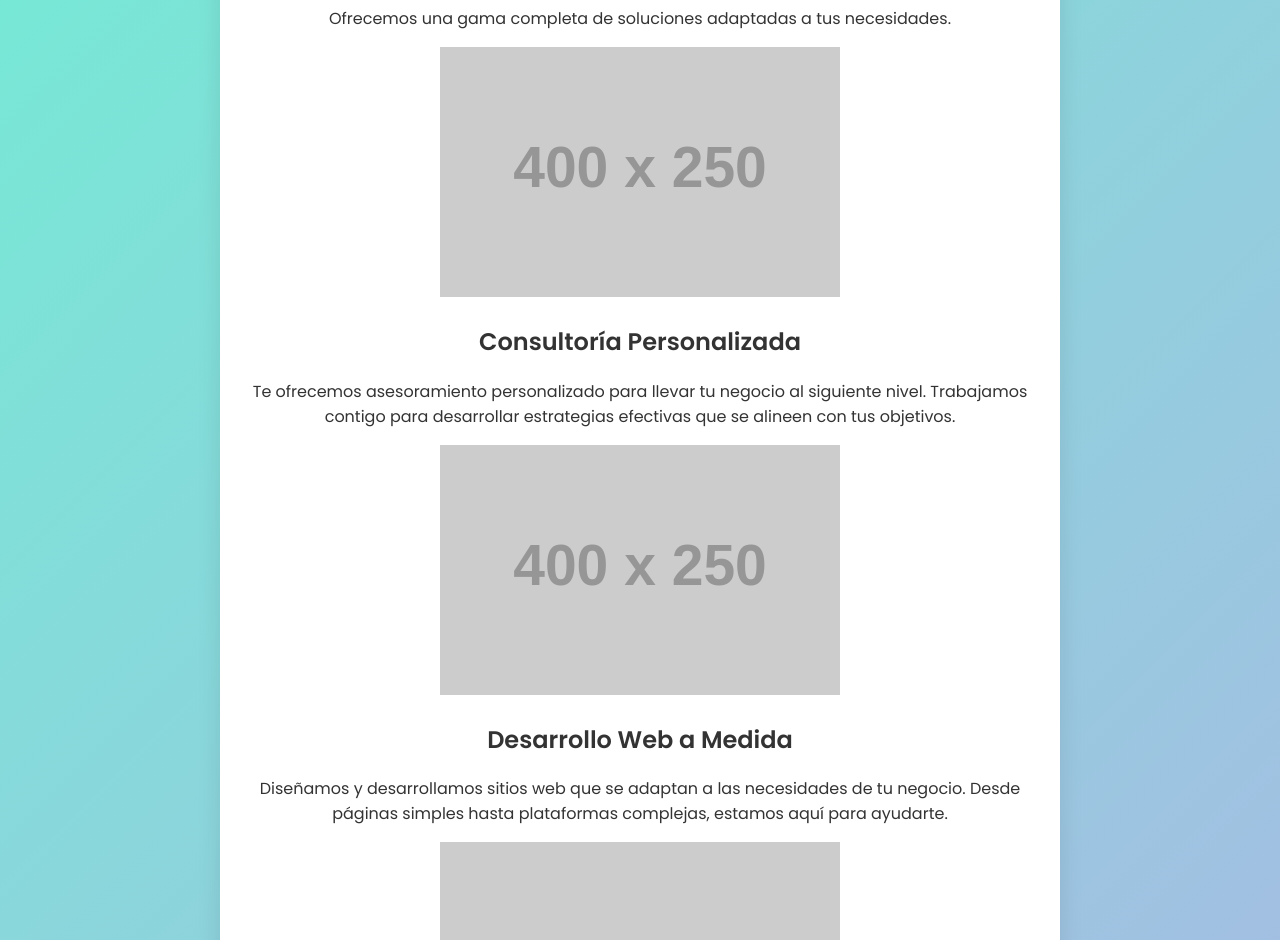
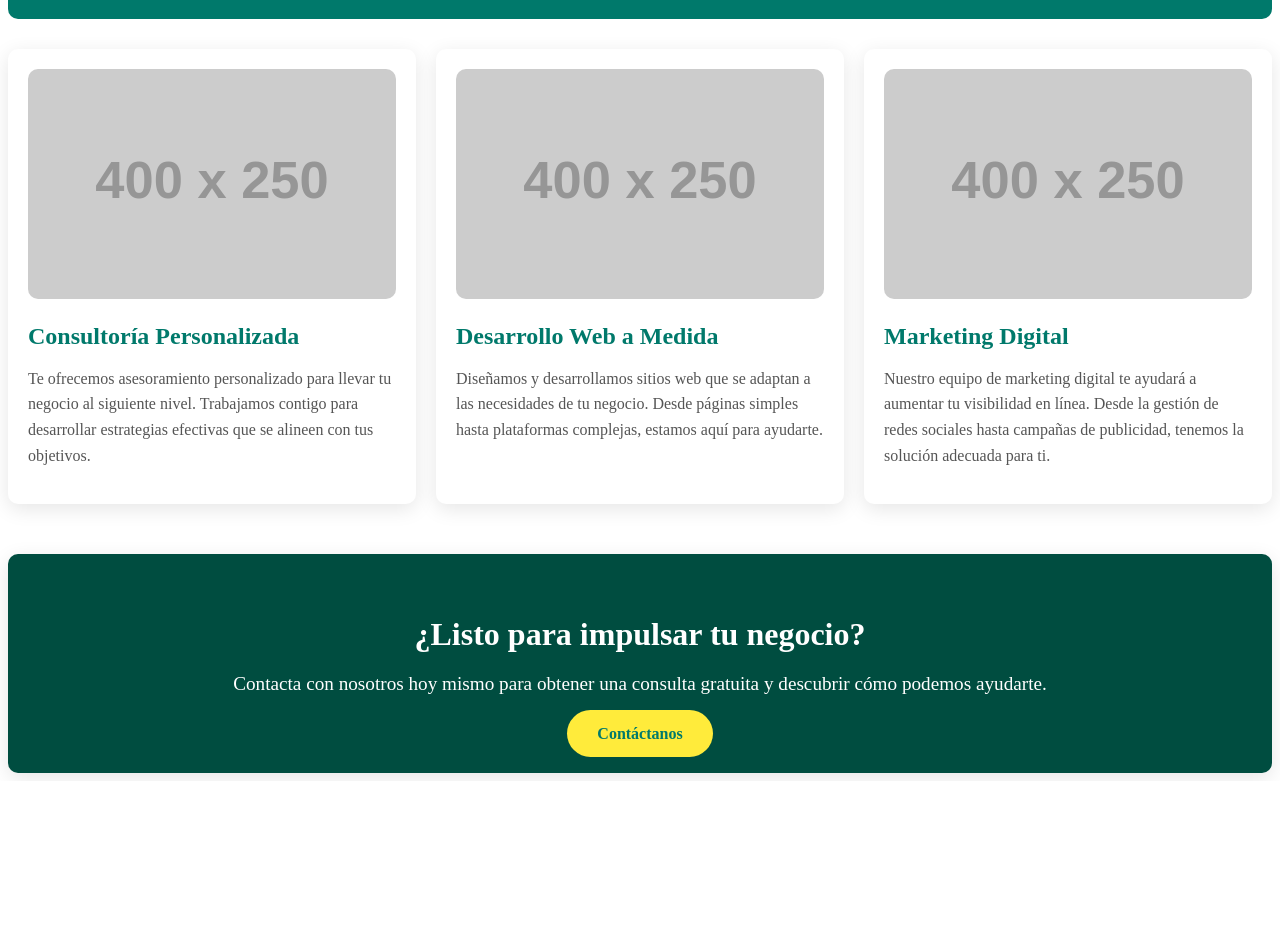
Before and after one commit to wildcodeai/dataprocess-web, a plain HTML site: page services.html in a window 1280 px wide. Shown: the part 171-1111 px from the top of the page. After the commit the page ends 952 px from the top, so only its background shows below. Drawn offline with Linux system fonts and the light colour scheme; placeholder pictures from the web are drawn by us.

Commit message:
Update style.css

```diff
--- a/style.css
+++ b/style.css
@@ -1,96 +1,91 @@
-/* Estilos generales */
-body {
-    font-family: 'Poppins', sans-serif;
-    margin: 0;
-    padding: 0;
-    background: linear-gradient(135deg, #74ebd5 0%, #acb6e5 100%);
+/* Encabezado de la página */
+header {
     text-align: center;
-    color: #333;
+    padding: 20px;
+    background-color: #00796b;
+    color: white;
+    border-radius: 10px;
+    margin-bottom: 30px;
 }
 
-/* Contenedor principal */
-.container {
-    margin: 50px auto;
-    max-width: 800px;
-    background-color: white;
-    padding: 20px;
-    border-radius: 15px;
-    box-shadow: 0 10px 25px rgba(0, 0, 0, 0.1);
-    transition: transform 0.3s ease-in-out;
+header h1 {
+    font-size: 2.5rem;
 }
 
-.container:hover {
-    transform: scale(1.02);
-}
-
-/* Encabezado */
-h1 {
-    margin-bottom: 20px;
-    font-size: 2.5rem;
-    color: #333;
-    font-weight: 600;
-}
-
-/* Caja que contiene las pestañas y el contenido */
-.box {
-    border-radius: 15px;
-    overflow: hidden;
-}
-
-/* Menú de pestañas */
-.menu {
-    display: flex;
-    justify-content: space-around;
-    background-color: #00796b;
-    padding: 15px;
-    border-bottom: 2px solid #004d40;
-}
-
-.tab-button {
-    background-color: transparent;
-    border: none;
-    padding: 15px 20px;
-    font-size: 1rem;
-    font-weight: 600;
-    color: white;
-    cursor: pointer;
-    transition: background-color 0.3s ease;
-}
-
-.tab-button:hover {
-    background-color: #004d40;
-}
-
-.tab-button.active {
-    background-color: #00796b;
-    border-bottom: 4px solid #ffeb3b;
-    color: #ffeb3b;
-}
-
-/* Contenido de cada pestaña */
-.content {
-    padding: 30px;
-}
-
-.tab-content {
-    display: none;
-    animation: fadeIn 0.5s ease-in-out;
-}
-
-.tab-content.active {
-    display: block;
-}
-
-/* Estilo de las listas */
-.services-list {
-    list-style-type: none;
-    padding: 0;
+header p {
     font-size: 1.2rem;
 }
 
-.services-list li {
-    background-color: #f1f1f1;
-    padding: 10px;
-    margin: 10px 0;
-    border-radius: 8px;
-    transition
+/* Sección de servicios */
+.services {
+    display: grid;
+    grid-template-columns: repeat(auto-fit, minmax(300px, 1fr));
+    gap: 20px;
+    margin-bottom: 50px;
+}
+
+.service {
+    background-color: white;
+    border-radius: 10px;
+    box-shadow: 0 5px 20px rgba(0, 0, 0, 0.1);
+    padding: 20px;
+    transition: transform 0.3s ease, box-shadow 0.3s ease;
+}
+
+.service:hover {
+    transform: scale(1.05);
+    box-shadow: 0 10px 30px rgba(0, 0, 0, 0.15);
+}
+
+.service img {
+    width: 100%;
+    height: auto;
+    border-radius: 10px;
+}
+
+.service h2 {
+    margin: 20px 0 10px 0;
+    color: #00796b;
+    font-size: 1.5rem;
+}
+
+.service p {
+    font-size: 1rem;
+    color: #555;
+    line-height: 1.6;
+}
+
+/* CTA (Llamado a la acción) */
+.cta {
+    text-align: center;
+    background-color: #004d40;
+    color: white;
+    padding: 30px;
+    border-radius: 10px;
+    box-shadow: 0 5px 20px rgba(0, 0, 0, 0.1);
+}
+
+.cta h3 {
+    font-size: 2rem;
+    margin-bottom: 20px;
+}
+
+.cta p {
+    font-size: 1.2rem;
+    margin-bottom: 30px;
+}
+
+.cta-button {
+    background-color: #ffeb3b;
+    color: #00796b;
+    padding: 15px 30px;
+    border-radius: 50px;
+    text-decoration: none;
+    font-weight: bold;
+    transition: background-color 0.3s ease, color 0.3s ease;
+}
+
+.cta-button:hover {
+    background-color: #00796b;
+    color: #ffeb3b;
+}
```
